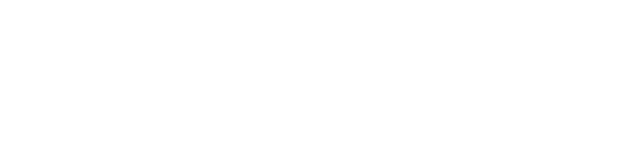
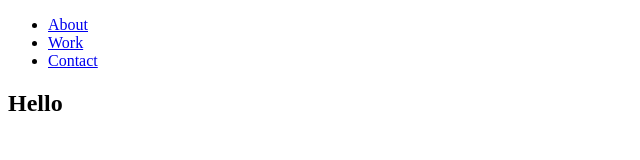
Before and after one commit to Ramanjs/porfolio-page, a plain HTML site: page index.html in a window 1280 px wide. Shown: the whole page, without its empty margins (0-640 px from the left). Drawn offline with Linux system fonts and the light colour scheme.

Commit message:
add basic page structure

```diff
--- a/index.html
+++ b/index.html
@@ -6,6 +6,38 @@
 	<title></title>
 </head>
 <body>
+	<!-- START NAVIGATION -->
+	<nav id="navbar">
+		<ul>
+			<li><a href="#welcome-section">About</a></li>
+			<li><a href="#projects">Work</a></li>
+			<li><a href="#contact">Contact</a></li>
+		</ul>
+	</nav>
+	<!-- END NAVIGATION -->
 
+	<!-- START WELCOME SECTION -->
+	<section id="welcome-section">
+		<h1>Hello</h1>
+	</section>
+	<!-- END WELCOME SECTION -->
+
+    <!-- START PROJECT SECTION -->
+    <section id="projects">
+        <div class="project-title">
+
+        </div>
+    </section>
+    <!-- END PROJECT SECTION -->
+
+    <!-- START CONTACTS SECTION -->
+    <section id="contact">
+
+    </section>
+    <!-- END CONTACTS SECTION -->
+
+    <!-- START FOOTER -->
+    <footer></footer>
+    <!-- END FOOTER -->
 </body>
 </html>
```
